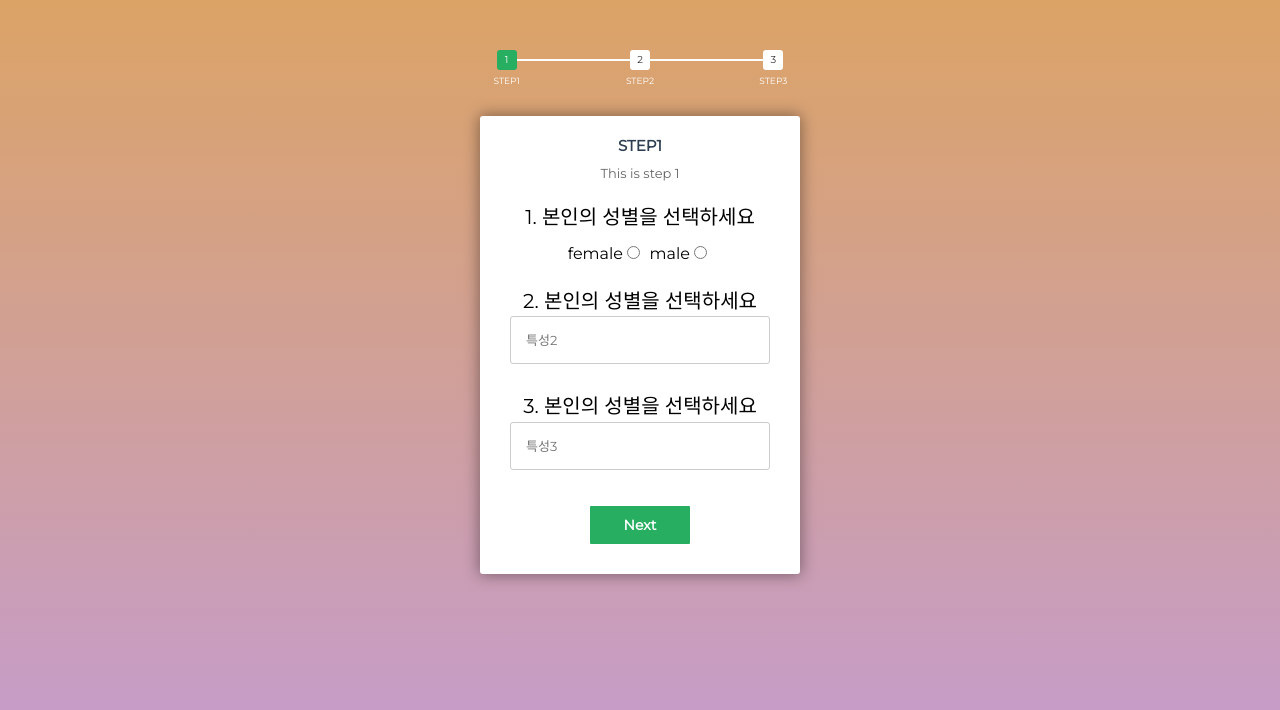
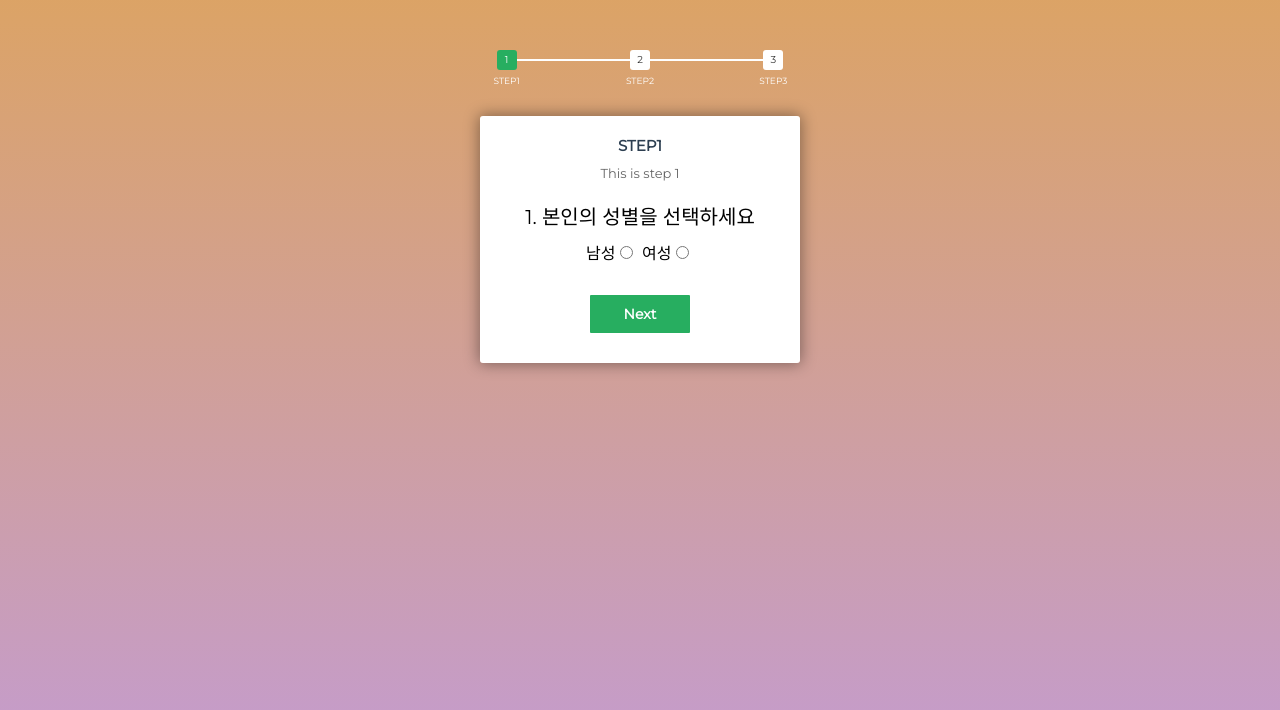
Before and after one commit to i-am-not-kangjik/Well-Founded-Confidence, a Flask app: page / in a window 1280 px wide. Shown: the top 710 px of the page. Run offline with Flask 2, Linux system fonts and the light colour scheme; parts of the project's set-up code (start-up, migrations or seed data) failed here and were passed over.

Commit message:
카테고리 별로 form 나누기

```diff
--- a/templates/index.html
+++ b/templates/index.html
@@ -22,17 +22,12 @@
             <h2 class="fs-title">STEP1</h2>
             <h3 class="fs-subtitle">This is step 1</h3>
             <div>1. 본인의 성별을 선택하세요</div>
-            <label class="radio-inline" for="male">female</label>
-            <input class="radio-inline" type="radio" id="female" name="feature1" value="1">
+            <label class="radio-inline" for="male">남성</label>
+            <input class="radio-inline" type="radio" id="male" name="feature1" value="1">
 
-            <label class="radio-inline" for="female">male</label>
-            <input class="radio-inline" type="radio" id="male" name="feature1" value="0">
-
-            <div>2. 본인의 성별을 선택하세요</div>
-            <input type="text" name="feature2" placeholder="특성2" />
-
-            <div>3. 본인의 성별을 선택하세요</div>
-            <input type="text" name="feature3" placeholder="특성3" />
+            <label class="radio-inline" for="female">여성</label>
+            <input class="radio-inline" type="radio" id="female" name="feature1" value="0">
+            <br>
 
             <input type="button" name="next" class="next action-button" value="Next" />
         </fieldset>
@@ -41,20 +36,20 @@
             <h2 class="fs-title">STEP2</h2>
             <h3 class="fs-subtitle">This is step 2</h3>
 
-            <div>4. 본인의 성별을 선택하세요</div>
+            <div>2. attr_s</div>
+            <input type="text" name="feature2" placeholder="특성2" />
+
+            <div>3. sinc_s</div>
+            <input type="text" name="feature3" placeholder="특성3" />
+
+            <div>4. intel_s</div>
             <input type="text" name="feature4" placeholder="특성4" />
 
-            <div>5. 본인의 성별을 선택하세요</div>
+            <div>5. fun_s</div>
             <input type="text" name="feature5" placeholder="특성5" />
 
-            <div>6. 본인의 성별을 선택하세요</div>
+            <div>6. amb_s</div>
             <input type="text" name="feature6" placeholder="특성6" />
-
-            <div>7. 본인의 성별을 선택하세요</div>
-            <input type="text" name="feature7" placeholder="특성7" />
-
-            <div>8. 본인의 성별을 선택하세요</div>
-            <input type="text" name="feature8" placeholder="특성8" />
 
             <input type="button" name="previous" class="previous action-button" value="Previous" />
 
@@ -65,19 +60,25 @@
             <h2 class="fs-title">STEP3</h2>
             <h3 class="fs-subtitle">This is step 3</h3>
 
-            <div>9. 본인의 성별을 선택하세요</div>
+            <div>7. attr_eval</div>
+            <input type="text" name="feature7" placeholder="특성7" />
+
+            <div>8. sinc_eval</div>
+            <input type="text" name="feature8" placeholder="특성8" />
+
+            <div>9. intel_eval</div>
             <input type="text" name="feature9" placeholder="특성9" />
 
-            <div>10. 본인의 성별을 선택하세요</div>
+            <div>10. fun_eval</div>
             <input type="text" name="feature10" placeholder="특성10" />
 
-            <div>11. 본인의 성별을 선택하세요</div>
+            <div>11. amb_eval</div>
             <input type="text" name="feature11" placeholder="특성11" />
 
-            <div>12. 본인의 성별을 선택하세요</div>
+            <div>12. shar_eval</div>
             <input type="text" name="feature12" placeholder="특성12" />
 
-            <div>13. 본인의 성별을 선택하세요</div>
+            <div>13. like_eval</div>
             <input type="text" name="feature13" placeholder="특성13" />
 
             <input type="button" name="previous" class="previous action-button" value="Previous" />
```
